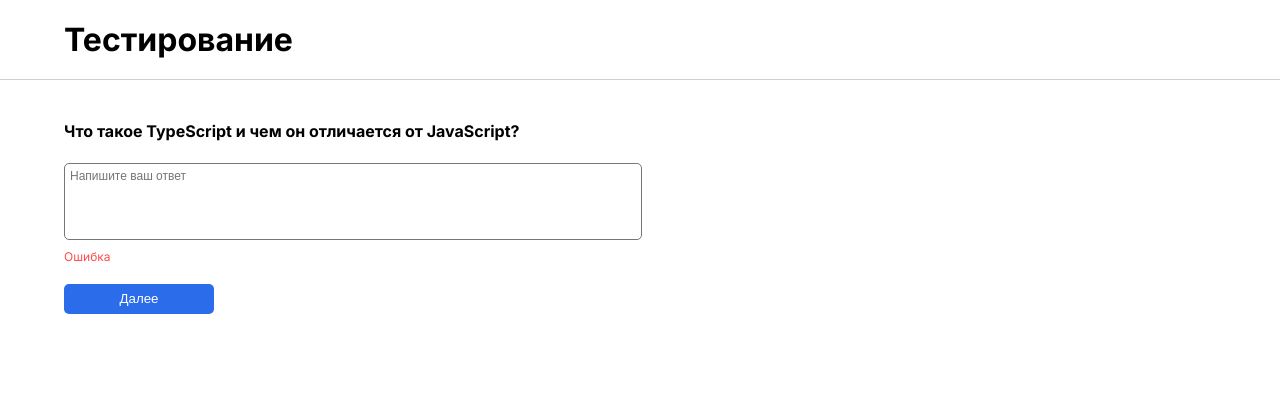
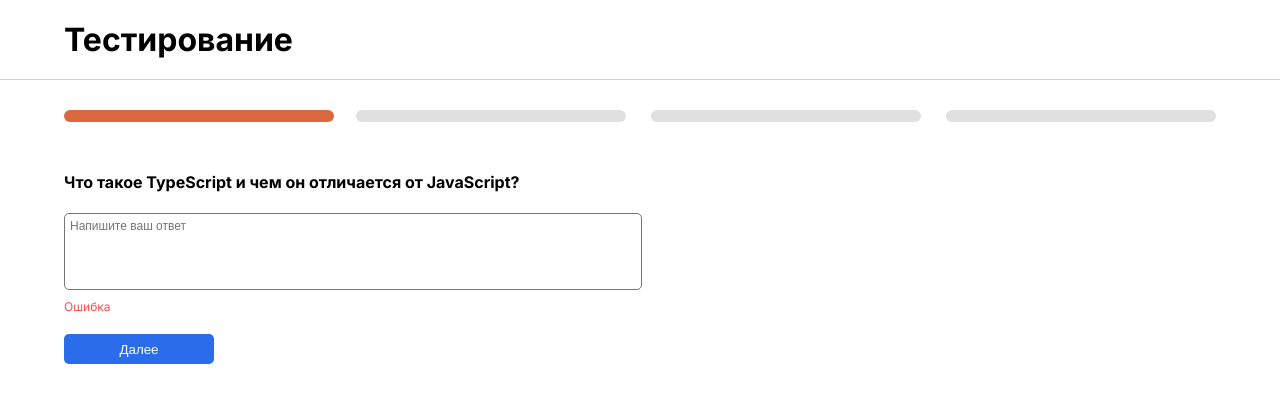
Before and after one commit to SorokinaMarina/testing-app, a Next.js app: page / in a window 1280 px wide. Shown: the top 402 px of the page. Built offline with nearby package versions, Linux system fonts and the light colour scheme.

Commit message:
feat: progress bar готов

```diff
--- /dev/null
+++ b/src/components/ProgressBar/ProgressBar.scss
@@ -0,0 +1,32 @@
+.progress-bar {
+  display: flex;
+  width: 90%;
+  height: 12px;
+  border-radius: 20px;
+  margin: 10px auto 50px;
+  position: relative;
+
+  &_step {
+    height: 12px;
+    border-radius: 20px;
+  }
+
+  &_step.progress-bar_completed {
+    background: #787575;
+    margin-right: 25px; // Добавляем отступ только для завершенных шагов
+  }
+
+  &_step.progress-bar_active {
+    background: #da693f; // Цвет для активного шага
+    margin-right: 22px;
+  }
+
+  &_step.progress-bar_future {
+    background: #e0e0e0; // Цвет для еще не открытых шагов
+    margin-right: 25px; // Убираем отступ для будущих шагов
+  }
+
+  &_step:last-child {
+    margin-right: 0;
+  }
+}
--- /dev/null
+++ b/src/components/ProgressBar/ProgressBar.tsx
@@ -0,0 +1,28 @@
+import "./ProgressBar.scss";
+
+interface IProgressBarProps {
+  totalSteps: number;
+  step: number;
+}
+
+export default function ProgressBar({ totalSteps, step }: IProgressBarProps) {
+  return (
+    <div className="progress-bar">
+      {[...Array(totalSteps)].map((_, index: number) => {
+        const stepClass =
+          index < step
+            ? "progress-bar_completed"
+            : index === step
+              ? "progress-bar_active"
+              : "progress-bar_future";
+        return (
+          <div
+            key={index}
+            className={`progress-bar_step ${stepClass}`}
+            style={{ width: `${100 / totalSteps}%` }}
+          />
+        );
+      })}
+    </div>
+  );
+}
--- a/src/components/Questions/Questions.tsx
+++ b/src/components/Questions/Questions.tsx
@@ -9,6 +9,7 @@ import Radio from "../Radio/Radio";
 import { TArrayQuestions, IValue, ICheckboxAnswer } from "@/utils/interface";
 import Checkbox from "../Checkbox/Checkbox";
 import Button from "../Button/Button";
+import ProgressBar from "../ProgressBar/ProgressBar";
 
 export default function Questions() {
   // Переменная определяет какой тест будет отображаться
@@ -76,6 +77,7 @@ export default function Questions() {
 
   return (
     <section className="questions">
+      <ProgressBar totalSteps={questions.length} step={indexElement} />
       <form className="questions__form" action="#" id="questions-form">
         <h4 className="questions__title">{questions[indexElement].title}</h4>
         <fieldset className="questions__fieldset">
```
